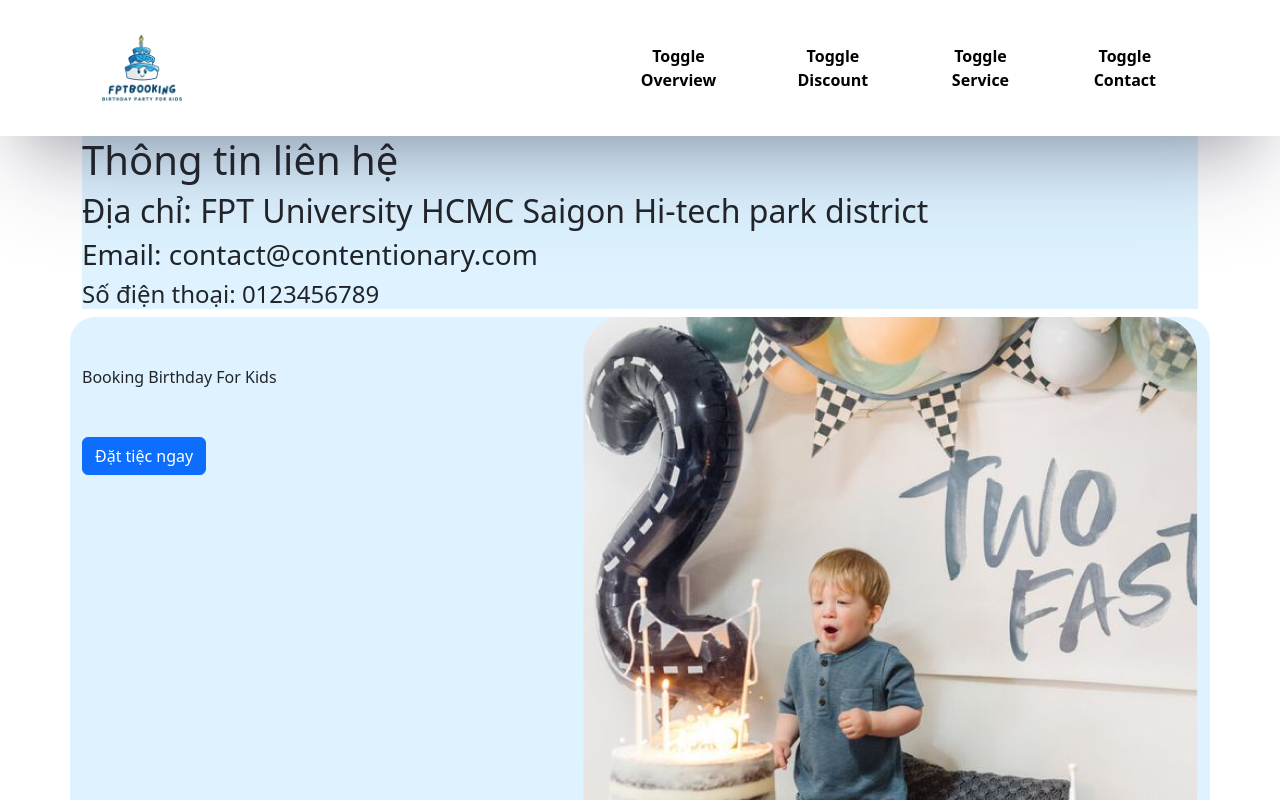
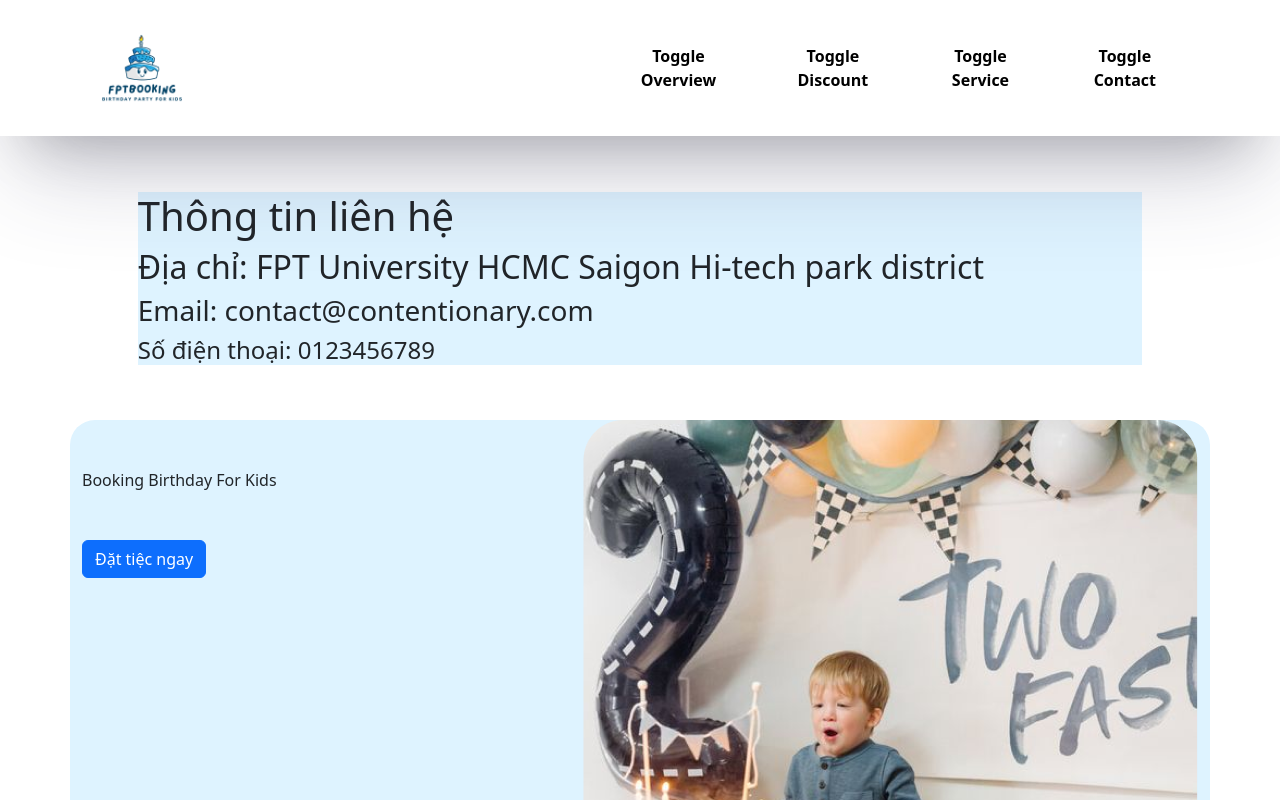
Before and after one commit to hoangleminhtriet/fe, a React (Vite) app in the folder swp/: page / in a window 1280 px wide. Both pictures are taken after a click on the button "Toggle Contact". Shown: the top 800 px of the page. Built offline with nearby package versions, Linux system fonts and the light colour scheme.

Commit message:
thêm homebooking

```diff
--- a/swp/src/components/Navbar/Contact.jsx
+++ b/swp/src/components/Navbar/Contact.jsx
@@ -4,7 +4,7 @@ import { Container } from "react-bootstrap";
 const Contact = () => {
   return (
     <Container className="content-container">
-      <div className="content-item">
+      <div className="content-item" style={{ margin: "5%" }}>
         <h1>Thông tin liên hệ</h1>
         <h2>Địa chỉ: FPT University HCMC Saigon Hi-tech park district </h2>
         <h3>Email: contact@contentionary.com</h3>
```
